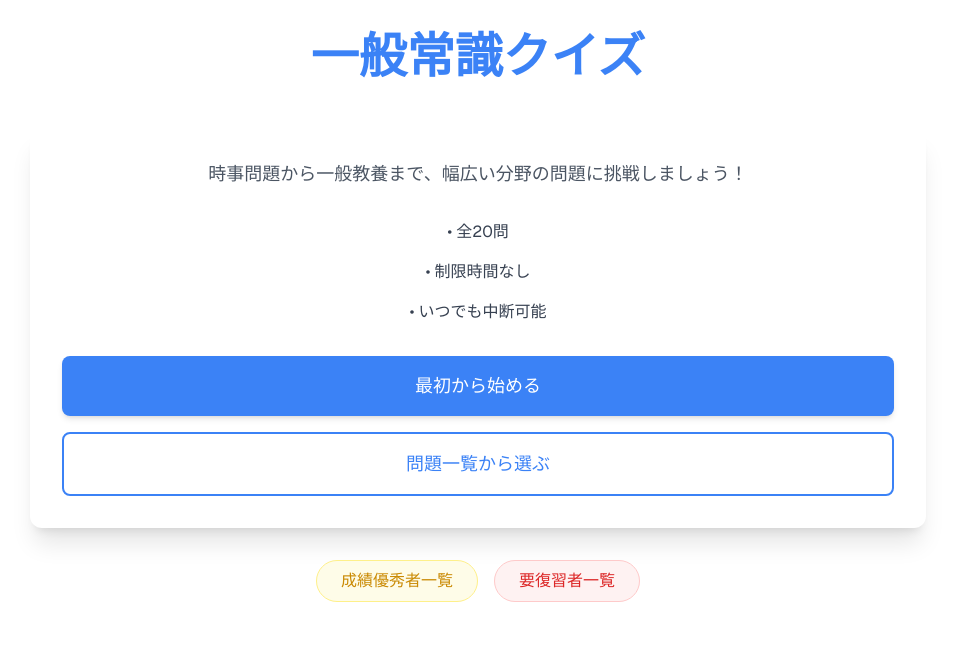
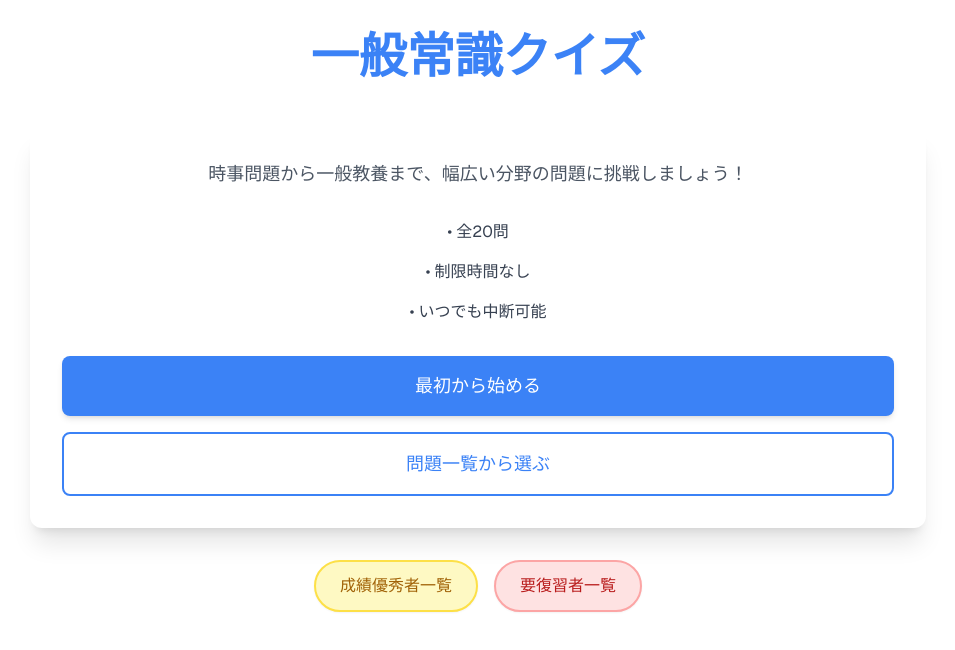
Before and after one commit to seisyun9665/quiz20, a Next.js app: page / in a window 1280 px wide. Shown: the top 650 px of the page, without its empty margins (162-1117 px from the left). Built offline with nearby package versions, Linux system fonts and the light colour scheme.

Commit message:
feat: OGPメタタグを追加。その他軽微なデザイン修正

```diff
--- a/app/components/Quiz.tsx
+++ b/app/components/Quiz.tsx
@@ -103,7 +103,7 @@ const Quiz: React.FC<QuizProps> = ({ initialQuestionIndex = 0 }) => {
                             クイズを中断しますか？
                         </h3>
                         <p className="text-lg text-gray-700 mb-6">
-                            進捗は保存されません。最初からやり直すことになります。
+                            トップページに戻りますか？中断しても進捗は保存されます。
                         </p>
                         <div className="flex gap-4">
                             <button
--- a/app/components/QuizResult.tsx
+++ b/app/components/QuizResult.tsx
@@ -198,9 +198,9 @@ export const QuizResult: React.FC<QuizResultProps> = ({
         <button onClick={onReview} className="w-full p-4 text-lg font-medium bg-white text-primary border-2 border-primary rounded-lg hover:bg-primary/5">
           回答・解説を見る
         </button>
-        <button onClick={onRetry} className="w-full p-4 text-lg font-medium bg-white text-gray-600 border-2 border-gray-300 rounded-lg hover:bg-gray-50">
+        {/* <button onClick={onRetry} className="w-full p-4 text-lg font-medium bg-white text-gray-600 border-2 border-gray-300 rounded-lg hover:bg-gray-50">
           もう一回挑戦する
-        </button>
+        </button> */}
         <Link href="/needs-study" className="block w-full">
           <button className="w-full p-4 text-lg font-medium bg-white text-red-500 border-2 border-red-200 rounded-lg hover:bg-red-50">
             要復習者一覧を見る
--- a/app/components/ScoreRanking.tsx
+++ b/app/components/ScoreRanking.tsx
@@ -58,11 +58,11 @@ export const ScoreRanking: React.FC = () => {
         <div className="text-xs sm:text-sm text-gray-600">令和5年度 一般常識テスト</div>
       </div>
 
-      <div className="grid grid-cols-1 sm:grid-cols-2 gap-4">
+      <div className="grid grid-cols-1 gap-4">
         {topScores.map((score, index) => (
           <div
             key={score.id}
-            className={`p-4 sm:p-8 rounded-lg border-2 ${
+            className={`p-6 sm:p-8 rounded-lg border-2 ${
               index === 0 ? 'border-yellow-200 bg-yellow-50' :
               index === 1 ? 'border-gray-200 bg-gray-50' :
               'border-amber-100 bg-amber-50'
@@ -70,7 +70,7 @@ export const ScoreRanking: React.FC = () => {
           >
             <div className="flex flex-col sm:flex-row sm:items-center sm:justify-between gap-2 sm:gap-8">
               <div className="flex flex-col sm:flex-row sm:items-center gap-2 sm:gap-6">
-                <div className="w-full sm:w-32 flex-shrink-0">{getAward(index + 1)}</div>
+                <div className="w-full sm:w-48 flex-shrink-0">{getAward(index + 1)}</div>
                 <div className="text-lg sm:text-2xl font-bold text-gray-700">
                   {score.playerName} さん
                 </div>
@@ -97,7 +97,7 @@ export const ScoreRanking: React.FC = () => {
               >
                 <div className="flex items-center gap-3 sm:gap-4 text-gray-700">
                   <div className="w-16 sm:w-20 text-gray-500 text-right">{index + 4}位</div>
-                  <div className="font-medium">{score.playerName} さん</div>
+                  <div className="font-medium sm:min-w-[200px]">{score.playerName} さん</div>
                 </div>
                 <div className="text-gray-600 mt-1 sm:mt-0 ml-20 sm:ml-0">
                   {score.score}問正解
--- a/app/layout.tsx
+++ b/app/layout.tsx
@@ -15,6 +15,27 @@ const geistMono = Geist_Mono({
 export const metadata: Metadata = {
   title: "クイズアプリ",
   description: "学習のためのクイズアプリケーション",
+  openGraph: {
+    title: 'クイズアプリ',
+    description: '学習のためのクイズアプリケーション',
+    type: 'website',
+    locale: 'ja_JP',
+    images: [
+      {
+        url: '/og-image.png',
+        width: 1200,
+        height: 630,
+        alt: 'クイズアプリ プレビュー画像',
+      },
+    ],
+    siteName: 'クイズアプリ',
+  },
+  twitter: {
+    card: 'summary_large_image',
+    title: 'クイズアプリ',
+    description: '学習のためのクイズアプリケーション',
+    images: ['/og-image.png'],
+  },
 };
 
 export default function RootLayout({
--- a/app/page.tsx
+++ b/app/page.tsx
@@ -42,15 +42,17 @@ const Home: React.FC = () => {
                 <div className="flex justify-center gap-4 mt-8">
                     <Link
                         href="/ranking"
-                        className="px-6 py-2 bg-yellow-50 text-yellow-600 rounded-full
-                            hover:bg-yellow-100 transition-all border border-yellow-200"
+                        className="px-6 py-3 bg-yellow-100 text-yellow-700 rounded-full
+                            hover:bg-yellow-200 transition-all border-2 border-yellow-300
+                            font-medium shadow-sm hover:shadow-md"
                     >
                         成績優秀者一覧
                     </Link>
                     <Link
                         href="/needs-study"
-                        className="px-6 py-2 bg-red-50 text-red-600 rounded-full
-                            hover:bg-red-100 transition-all border border-red-200"
+                        className="px-6 py-3 bg-red-100 text-red-700 rounded-full
+                            hover:bg-red-200 transition-all border-2 border-red-300
+                            font-medium shadow-sm hover:shadow-md"
                     >
                         要復習者一覧
                     </Link>
```
Also changed, not shown: public/og-image.png (added).
